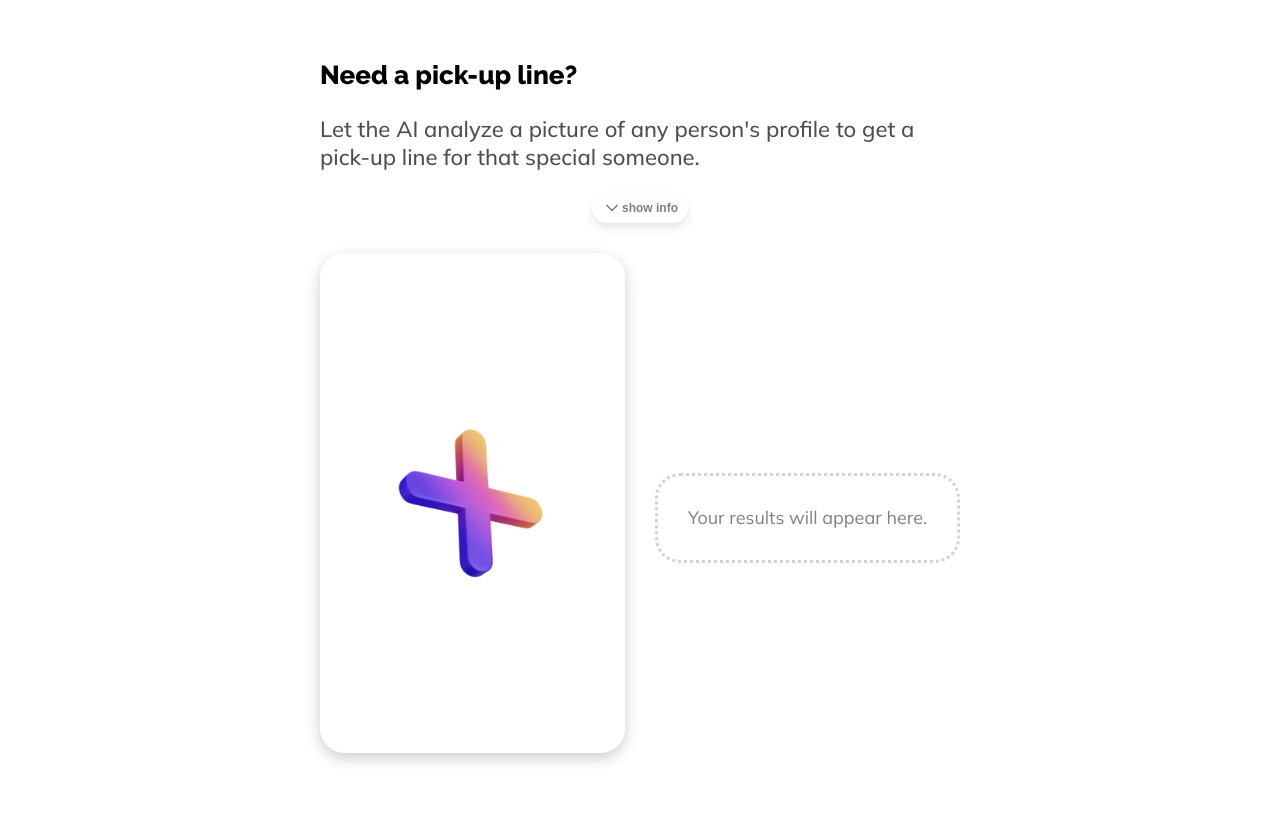
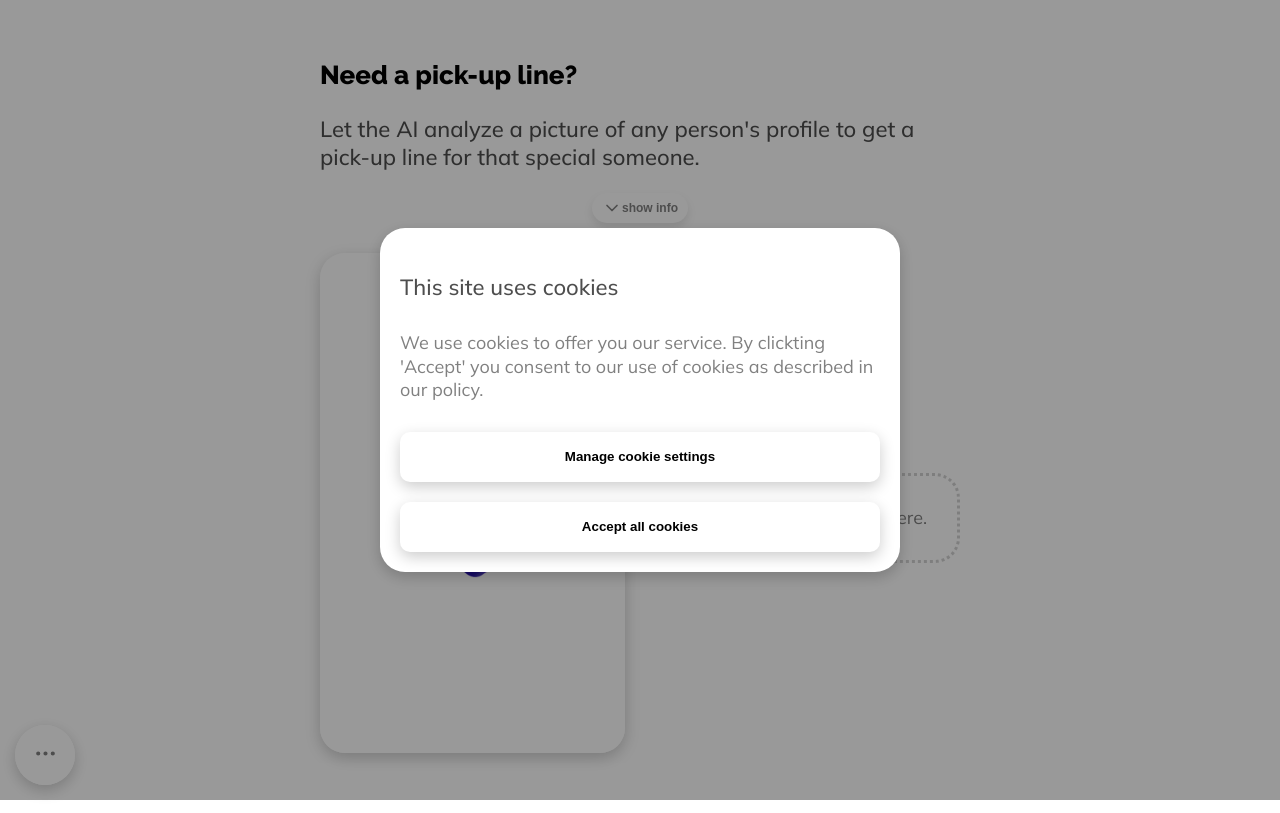
Before and after one commit to Schlomoh/flingy, a React app: page /analyzer in a window 1280 px wide. Built offline with nearby package versions, Linux system fonts and the light colour scheme.

Commit message:
add components

```diff
--- a/src/App.tsx
+++ b/src/App.tsx
@@ -1,8 +1,11 @@
 // routing
+import { MutableRefObject, useRef } from "react";
 import { BrowserRouter as Router, Route, Routes } from "react-router-dom";
 
 // theming
 import { ThemeProvider } from "styled-components";
+import CookieInfo from "./components/cookieInfo";
+import Floaty from "./components/floaty";
 import theme from "./components/styleComponents/theme";
 
 // pages
@@ -10,12 +13,16 @@ import Home from "./pages/Home";
 import PickupPage from "./pages/PickupPage";
 
 const App: React.FC = (): JSX.Element => {
+  const worker: MutableRefObject<Worker | undefined> = useRef(undefined);
+
   return (
     <ThemeProvider theme={theme}>
       <Router>
+        <Floaty />
+        <CookieInfo />
         <Routes>
           <Route path="/" element={<Home />} />
-          <Route path="/analyzer" element={<PickupPage />} />
+          <Route path="/analyzer" element={<PickupPage worker={worker}/>} />
         </Routes>
       </Router>
     </ThemeProvider>
--- /dev/null
+++ b/src/components/floaty/index.tsx
@@ -0,0 +1,119 @@
+import { useLayoutEffect, useRef, useState } from "react";
+import { IconContext } from "react-icons";
+import { FiMoreHorizontal } from "react-icons/fi";
+import { BiCookie, BiHomeAlt } from "react-icons/bi";
+import { RiHandHeartLine } from "react-icons/ri";
+import styled from "styled-components";
+import { Link } from "react-router-dom";
+import store from "../../utils/stateManagement/store";
+import { setShowCookieModal } from "../../utils/stateManagement/slicesNselectors/cookieSlice";
+
+const StFloaty: any = styled.div`
+  position: fixed;
+  z-index: 100;
+  bottom: 0;
+  background-color: white;
+  box-shadow: ${(props) => props.theme.shadow};
+  margin: 15px;
+  border-radius: 30px;
+  height: ${(props: any) => props.height};
+  overflow: hidden;
+  transition: height 0.4s cubic-bezier(0.23, 1, 0.32, 1);
+
+  #buttonWrapper {
+    display: flex;
+    flex-direction: column;
+    justify-content: space-between;
+    svg,
+    path {
+      transition: transform 0.3s;
+      stroke: grey;
+    }
+  }
+
+  .floatButton {
+    width: 60px;
+    height: 60px;
+    padding: 10px 0;
+    border: none;
+    border-radius: 20px;
+    cursor: pointer;
+    background-color: white;
+    transition: border 0.5s ease-in;
+    :disabled {
+        cursor: not-allowed;
+    }
+  }
+`;
+
+const Floaty = () => {
+  const [showMore, setShowMore] = useState(false);
+  const ref = useRef<HTMLDivElement>(null);
+  const contentRef = useRef<HTMLDivElement>(null);
+
+  const transform = showMore ? "rotate(180deg)" : "rotate(0deg)";
+
+  useLayoutEffect(() => {
+    const element = ref.current;
+    const content = contentRef.current;
+
+    if (element && content) {
+      if (showMore) {
+        element.style.height = `${content.clientHeight + 30}px`;
+      } else {
+        element.style.height = "0px";
+      }
+    }
+  });
+
+  interface IiconStyle {
+    color: string;
+    size: string;
+    style?: { transform?: string; stroke?: string };
+  }
+
+  const toggle = () => setShowMore(!showMore);
+  const showCookies = () => store.dispatch(setShowCookieModal(true));
+
+  const height = showMore ? "250px" : "60px";
+
+  let iconStyle = {
+    color: "grey",
+    size: "25px",
+    style: { stroke: "grey" },
+  } as IiconStyle;
+
+  let moreStyle = Object.assign({}, iconStyle);
+  moreStyle.style = { transform: transform };
+
+  return (
+    <StFloaty height={height}>
+      <div id="buttonWrapper">
+        <button onClick={toggle} className="floatButton">
+          <IconContext.Provider value={moreStyle}>
+            <FiMoreHorizontal />
+          </IconContext.Provider>
+        </button>
+        <Link to="/">
+          <button className="floatButton">
+            <IconContext.Provider value={iconStyle}>
+              <BiHomeAlt />
+            </IconContext.Provider>
+          </button>
+        </Link>
+        <button onClick={showCookies} className="floatButton">
+          <IconContext.Provider value={iconStyle}>
+            <BiCookie />
+          </IconContext.Provider>
+        </button>
+        <button disabled className="floatButton">
+          <IconContext.Provider value={iconStyle}>
+            <RiHandHeartLine />
+          </IconContext.Provider>
+        </button>
+      </div>
+    </StFloaty>
+  );
+};
+
+export default Floaty;
```
